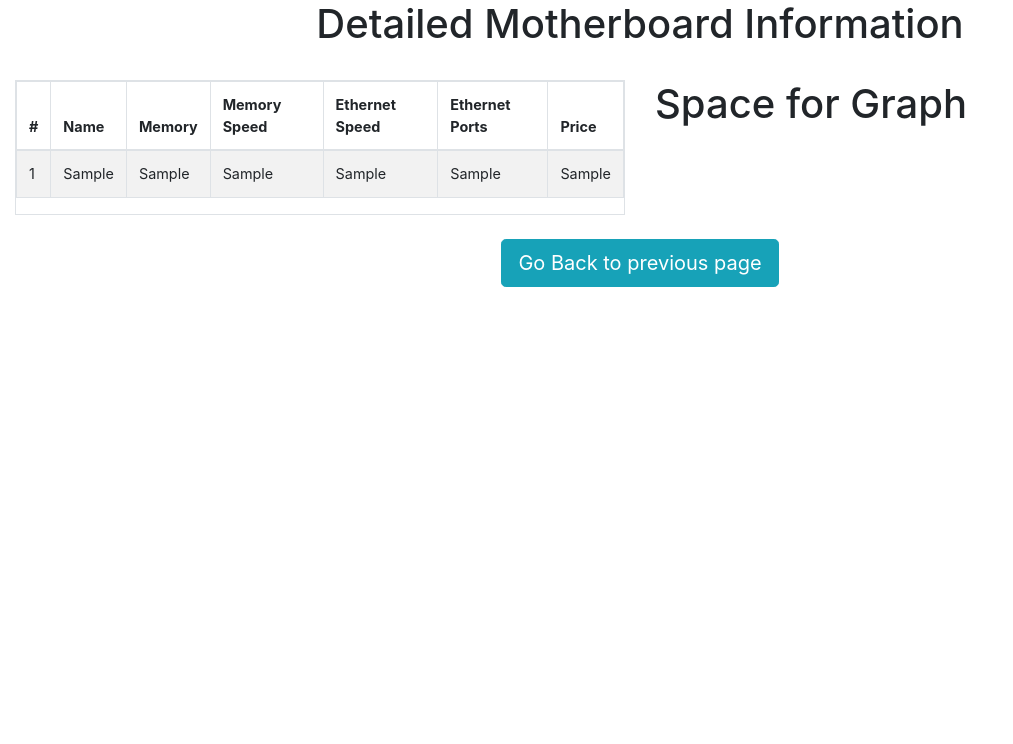
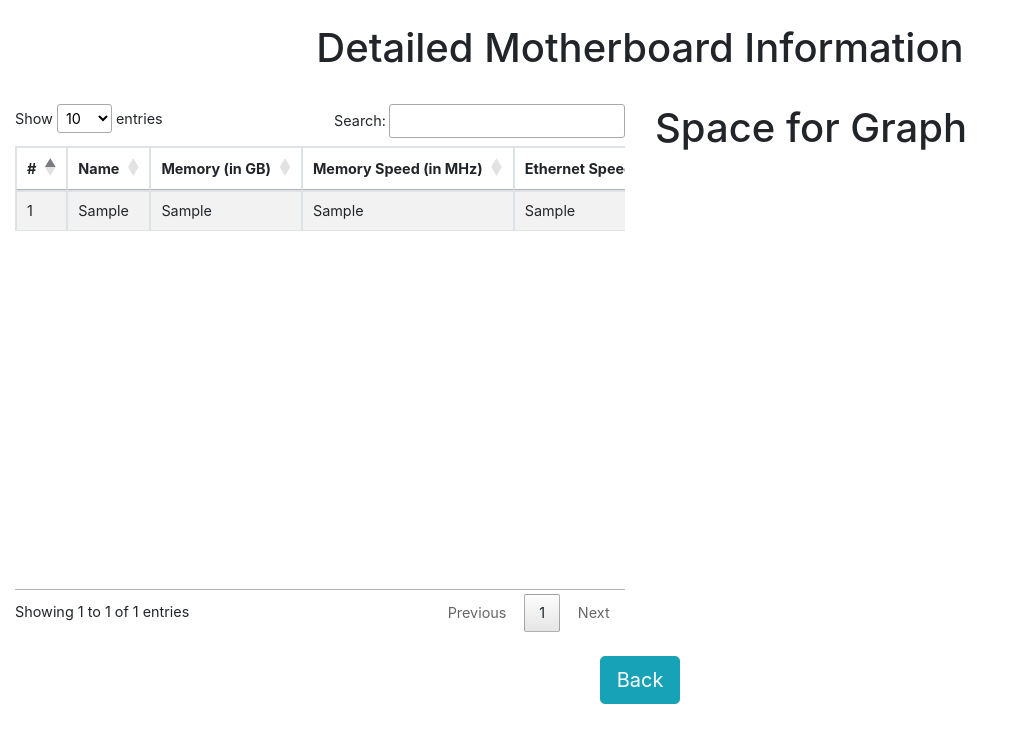
Before and after one commit to CapstoneProject18/ReportFX, a Django app: template cap/templates/web/motherboard_details.html in a window 1280 px wide. Shown: the part 56-800 px from the top of the page, without its empty margins (0-1013 px from the left). Run offline with Django 3.2, Linux system fonts and the light colour scheme; the template is opened without the code that fills it: most values are stand-ins (such as "Sample title", 1, 10 or a date in 2020); lists and menus that the app fills with data are empty; some libraries are stand-ins or nearby versions.

Commit message:
Improve table interface

```diff
--- a/cap/templates/web/motherboard_details.html
+++ b/cap/templates/web/motherboard_details.html
@@ -3,30 +3,105 @@
 {% block content %}
 
 <head>
+    <script src="https://code.jquery.com/jquery-3.3.1.js" integrity="sha256-2Kok7MbOyxpgUVvAk/HJ2jigOSYS2auK4Pfzbm7uH60="
+        crossorigin="anonymous"></script>
+    <script type="text/javascript" charset="utf8" src="https://cdn.datatables.net/1.10.19/js/jquery.dataTables.js"></script>
+    <link rel="stylesheet" type="text/css" href="https://cdn.datatables.net/1.10.19/css/jquery.dataTables.css">
+
     <style>
-        .table-wrapper-scroll-y {
+        #motherboardTable th,
+        td {
+            white-space: nowrap;
+        }
+
+        table.dataTable thead>tr>td.sorting,
+        table.dataTable thead>tr>td.sorting_asc,
+        table.dataTable thead>tr>td.sorting_desc,
+        table.dataTable thead>tr>th.sorting,
+        table.dataTable thead>tr>th.sorting_asc,
+        table.dataTable thead>tr>th.sorting_desc {
+            padding-right: 30px
+        }
+
+        table.dataTable thead .sorting,
+        table.dataTable thead .sorting_asc,
+        table.dataTable thead .sorting_asc_disabled,
+        table.dataTable thead .sorting_desc,
+        table.dataTable thead .sorting_desc_disabled {
+            cursor: pointer;
+            position: relative
+        }
+
+        table.dataTable thead .sorting:after,
+        table.dataTable thead .sorting:before,
+        table.dataTable thead .sorting_asc:after,
+        table.dataTable thead .sorting_asc:before,
+        table.dataTable thead .sorting_asc_disabled:after,
+        table.dataTable thead .sorting_asc_disabled:before,
+        table.dataTable thead .sorting_desc:after,
+        table.dataTable thead .sorting_desc:before,
+        table.dataTable thead .sorting_desc_disabled:after,
+        table.dataTable thead .sorting_desc_disabled:before {
+            position: absolute;
+            bottom: .5em;
             display: block;
-            max-height: 30em;
-            overflow-y: auto;
-            -ms-overflow-style: -ms-autohiding-scrollbar;
+            opacity: .3
+        }
+
+        table.dataTable thead .sorting:before,
+        table.dataTable thead .sorting_asc:before,
+        table.dataTable thead .sorting_asc_disabled:before,
+        table.dataTable thead .sorting_desc:before,
+        table.dataTable thead .sorting_desc_disabled:before {
+            right: 1em;
+            font-size: 1rem
+        }
+
+        table.dataTable thead .sorting:after,
+        table.dataTable thead .sorting_asc:after,
+        table.dataTable thead .sorting_asc_disabled:after,
+        table.dataTable thead .sorting_desc:after,
+        table.dataTable thead .sorting_desc_disabled:after {
+            right: 16px;
+            font-size: 1rem
+        }
+
+        table.dataTable thead .sorting_asc:before,
+        table.dataTable thead .sorting_desc:after {
+            opacity: 1
+        }
+
+        table.dataTable thead .sorting_asc_disabled:before,
+        table.dataTable thead .sorting_desc_disabled:after {
+            opacity: 0
         }
     </style>
+
+    <script>
+        $(document).ready(function () {
+            $('#motherboardTable').DataTable({
+                "scrollX": true,
+                "scrollY": 400
+            });
+            $('.dataTables_length').addClass('bs-select');
+        });
+    </script>
 </head>
 
+<br />
 <h1 class="text-center">Detailed Motherboard Information</h1><br>
 <div class="row" style="font-size: 90%">
     <div class='col-lg-6 col-md-6 mb-6'>
-        <div class="table-wrapper-scroll-y">
-            <div class="table-responsive table-bordered table-striped">
+        <div class="">
 
-                <table class="table">
+            <table id="motherboardTable" class="table table-striped table-bordered table-sm">
                 <thead>
                     <tr>
                         <th>#</th>
                         <th>Name</th>
-                            <th>Memory</th>
-                            <th>Memory Speed</th>
-                            <th>Ethernet Speed</th>
+                        <th>Memory (in GB)</th>
+                        <th>Memory Speed (in MHz)</th>
+                        <th>Ethernet Speed (in Mbps)</th>
                         <th>Ethernet Ports</th>
                         <th>Price</th>
                     </tr>
@@ -58,9 +133,8 @@
                     </tr>
                     {% endfor %}
                 </tbody>
+            </table>
 
-                </table>
-            </div>
         </div>
     </div>
 
@@ -71,7 +145,7 @@
 
 <div style="text-align: center">
     <br />
-    <button class="btn btn-info btn-lg">Go Back to previous page</button>
+    <button class="btn btn-info btn-lg">Back</button>
 </div>
 
 {% endblock %}
```
Also changed, not shown: cap/views.py (+7 -5 lines). Lines whose indentation alone changed are shown as unchanged.
